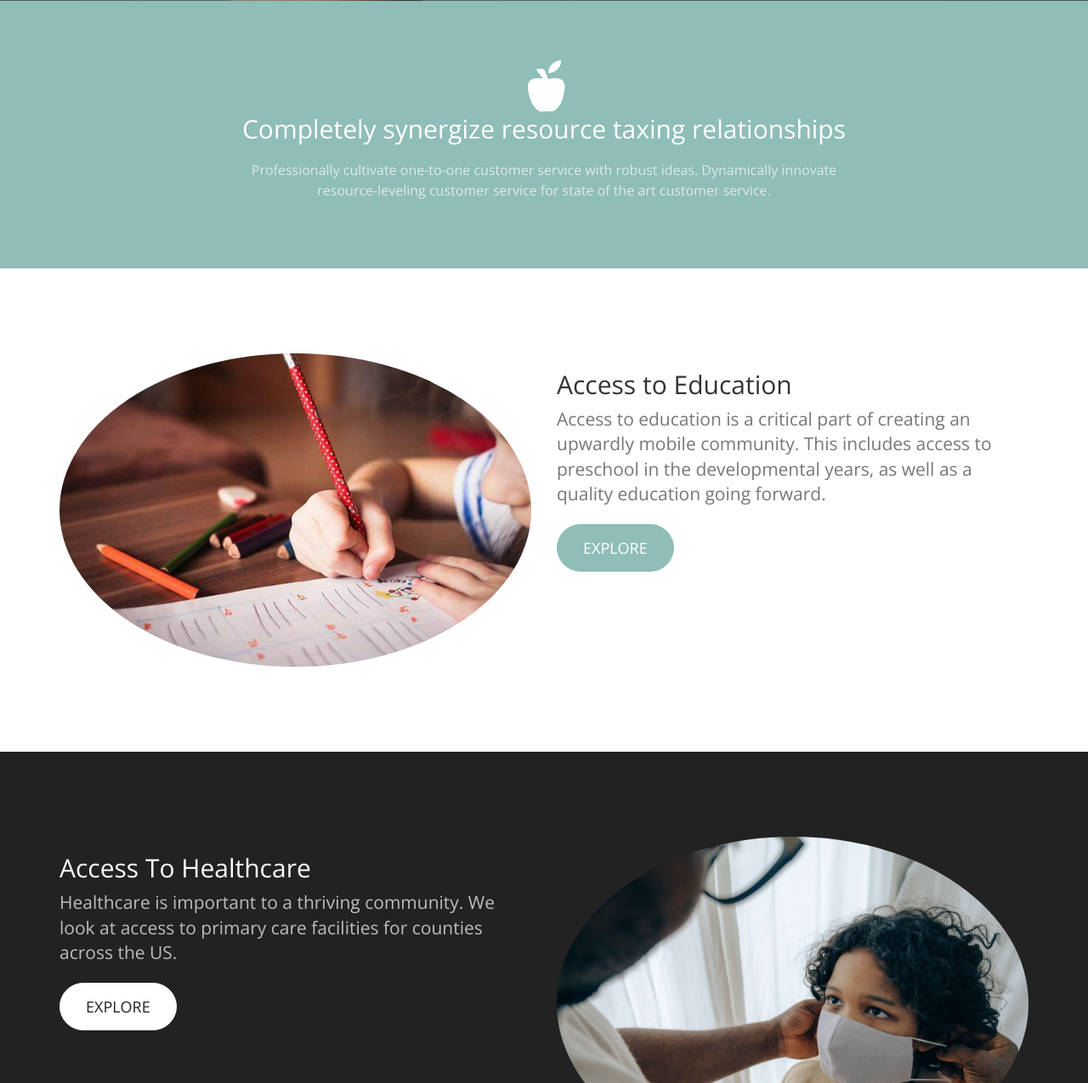
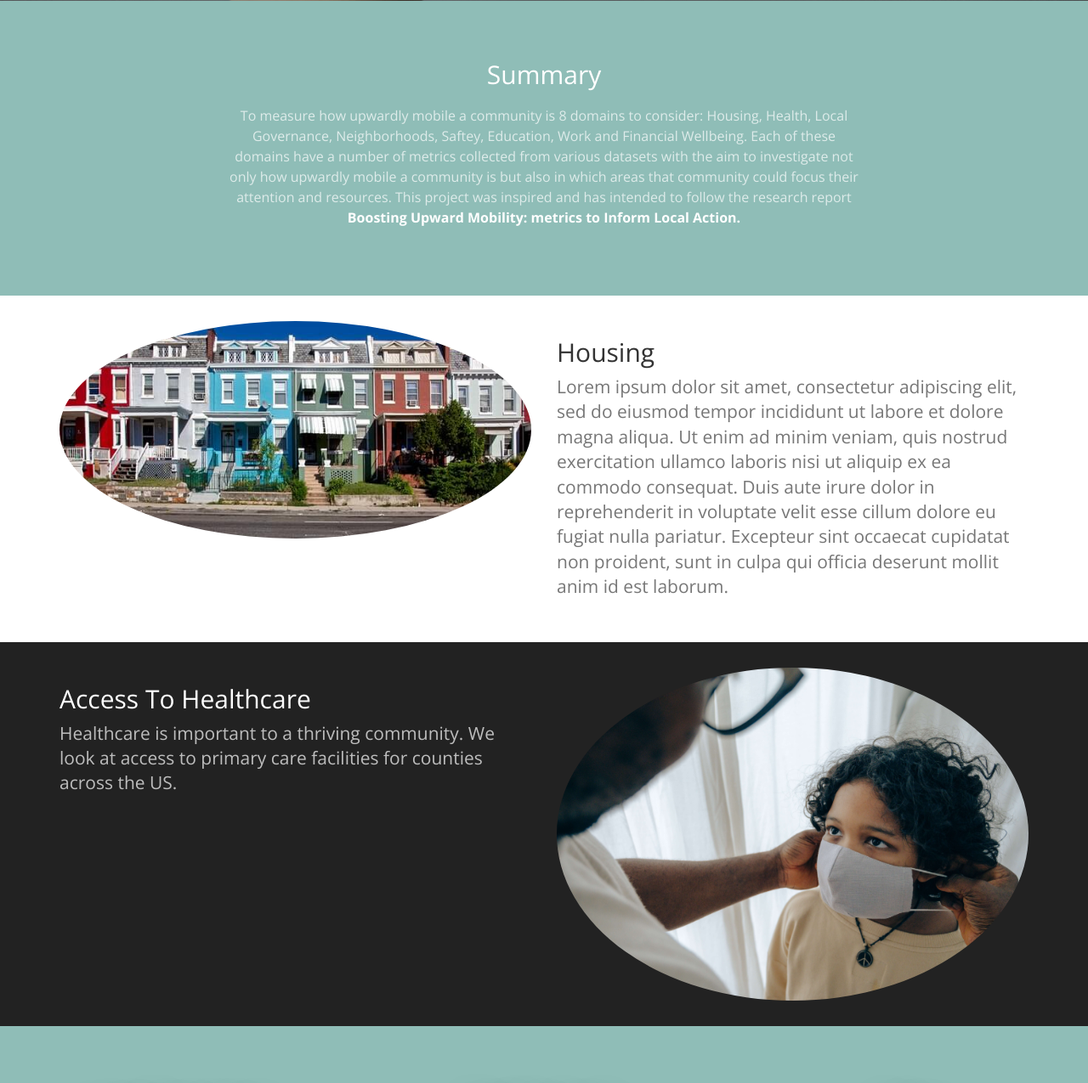
Before and after one commit to RachellCalhoun/us-upward-mobility, a Django app: page / in a window 1280 px wide. Shown: the part 799-2074 px from the top of the page at 85% size. Run offline with Django 4.2, Linux system fonts and the light colour scheme; some libraries are stand-ins or nearby versions.

Commit message:
update template

```diff
--- a/mobility/static/mobility/css/main.css
+++ b/mobility/static/mobility/css/main.css
@@ -89,7 +89,7 @@ header .header-content .header-content-inner p {
 }
 
 .content {
-    padding: 100px 0;
+    padding: 30px 0;
 }
 
 .content-2 {
--- a/mobility/templates/mobility/index.html
+++ b/mobility/templates/mobility/index.html
@@ -17,7 +17,9 @@ header {
     -o-background-size: cover;
     background-color: rgba(0, 0, 0, 0.37);
 }
-
+.content {
+    padding:5px;
+}
 </style>
 <link href="{% static 'mobility/css/main.css' %}" rel="stylesheet">
 {% endblock extra_style %}
@@ -38,9 +40,15 @@ header {
         <div class="container">
             <div class="row">
                 <div class="col-lg-8 col-lg-offset-2">
-                	<span class="glyphicon glyphicon-apple" style="font-size: 60px"></span>
-                    <h2 class="section-heading">Completely synergize resource taxing relationships</h2>
-                    <p class="text-light">Professionally cultivate one-to-one customer service with robust ideas. Dynamically innovate resource-leveling customer service for state of the art customer service.</p>
+                    <h2 class="section-heading">Summary</h2>
+                    <p class="text-light">To measure how upwardly mobile a community is 8 domains to consider:
+                        Housing, Health, Local Governance, Neighborhoods, Saftey, Education, Work and Financial Wellbeing.
+                        Each of these domains have a number of metrics collected from various datasets with the aim to investigate
+                        not only how upwardly mobile a community is but also in which areas that community could focus their attention and resources.
+                        This project was inspired and has intended to follow the research report
+                        <a style="color:white;font-weight:bold;" href="https://www.urban.org/research/publication/boosting-upward-mobility-metrics-inform-local-action">Boosting Upward Mobility: metrics
+                        to Inform Local Action.</a>
+                    </p>
                 </div>
             </div>
         </div>
@@ -51,14 +59,15 @@ header {
         <div class="container">
             <div class="row">
                 <div class="col-sm-6">
-                    <img class="img-responsive img-circle center-block" src="{% static 'mobility/education.jpg' %}" alt="">
+                    <img class="img-responsive img-circle center-block" src="{% static 'mobility/housing.jpg' %}" alt="">
                 </div>
                 <div class="col-sm-6">
-                	<h2 class="section-header">Access to Education</h2>
+                	<h2 class="section-header">Housing</h2>
                 	<p class="lead text-muted">
-                        Access to education is a critical part of creating an upwardly mobile community. This includes access to preschool in the developmental years,
-                    as well as a quality education going forward. </p>
-                	<a href="#" class="btn btn-primary btn-lg">Explore</a>
+                        Lorem ipsum dolor sit amet, consectetur adipiscing elit, sed do eiusmod tempor incididunt ut labore et dolore magna aliqua.
+                        Ut enim ad minim veniam, quis nostrud exercitation ullamco laboris nisi ut aliquip ex ea commodo consequat.
+                        Duis aute irure dolor in reprehenderit in voluptate velit esse cillum dolore eu fugiat nulla pariatur.
+                        Excepteur sint occaecat cupidatat non proident, sunt in culpa qui officia deserunt mollit anim id est laborum. </p>
                 </div>
 
             </div>
@@ -73,7 +82,6 @@ header {
                 	<h2 class="section-header">Access To Healthcare</h2>
                 	<p class="lead text-light">
                         Healthcare is important to a thriving community. We look at access to primary care facilities for counties across the US. </p>
-                	<a href="#" class="btn btn-default btn-lg">Explore</a>
                 </div>
                 <div class="col-sm-6">
                     <img class="img-responsive img-circle center-block" src="{% static 'mobility/healthcare.jpg' %}" alt="">
@@ -84,40 +92,81 @@ header {
     </section>
 
     <!-- Promos -->
-	<!-- <div class="container-fluid">
-        <div class="row promo">
-        	<a href="#">
-				<div class="col-md-4 promo-item item-1">
+	<div class=" intro container-fluid">
+        <div class="row promo " style="padding-left: 10px;padding-right: 10px;">
+
+				<div class="col-md-4 item-1">
 					<h3>
-						Unleash
+						Local Governance
 					</h3>
+                    <p>Excepteur sint occaecat cupidatat non proident,
+                        sunt in culpa qui officia deserunt mollit anim id est laborum.</p>
 				</div>
-            </a>
-            <a href="#">
-				<div class="col-md-4 promo-item item-2">
+
+
+				<div class="col-md-4 item-2">
 					<h3>
-						Synergize
+						Neighborhoods
 					</h3>
+                    <p>Excepteur sint occaecat cupidatat non proident,
+                        sunt in culpa qui officia deserunt mollit anim id est laborum.</p>
 				</div>
-            </a>
 
-			<a href="#">
-				<div class="col-md-4 promo-item item-3">
+
+
+				<div class="col-md-4 item-3">
 					<h3>
-						Procrastinate
+						Saftey
 					</h3>
+                    <p>Excepteur sint occaecat cupidatat non proident,
+                        sunt in culpa qui officia deserunt mollit anim id est laborum.</p>
 				</div>
-            </a>
+
         </div>
-    </div> -->
+    </div>
     <!-- /.container-fluid -->
 
+	<!-- Content 1 -->
+    <section class="content">
+        <div class="container">
+            <div class="row">
+                <div class="col-sm-6">
+                    <img class="img-responsive img-circle center-block" src="{% static 'mobility/education.jpg' %}" alt="">
+                </div>
+                <div class="col-sm-6">
+                	<h2 class="section-header">Access to Education</h2>
+                	<p class="lead text-muted">
+                        Access to education is a critical part of creating an upwardly mobile community. This includes access to preschool in the developmental years,
+                    as well as a quality education going forward. </p>
+                </div>
+
+            </div>
+        </div>
+    </section>
+
+	<!-- Content 2 -->
+     <section class="content content-2">
+        <div class="container">
+            <div class="row">
+                <div class="col-sm-6">
+                	<h2 class="section-header">Work</h2>
+                	<p class="lead text-light">
+                        Duis aute irure dolor in reprehenderit in voluptate velit esse cillum dolore eu fugiat nulla pariatur.
+                        Excepteur sint occaecat cupidatat non proident, sunt in culpa qui officia deserunt mollit anim id est laborum.  </p>
+                </div>
+                <div class="col-sm-6">
+                    <img class="img-responsive img-circle center-block" src="{% static 'mobility/work.jpg' %}" alt="">
+                </div>
+
+            </div>
+        </div>
+    </section>
 	<!-- Content 3 -->
      <section class="content content-3">
         <div class="container">
-			<h2 class="section-header"><span class="glyphicon glyphicon-pushpin text-primary"></span><br> Sanity Check</h2>
-			<p class="lead text-muted">Holisticly predominate extensible testing procedures for reliable supply chains. Dynamically innovate resource-leveling customer service for state of the art customer service.</p>
-                    <a href="#" class="btn btn-primary btn-lg">Check Now</a>
+			<h2 class="section-header">Financial Wellbeing</h2>
+			<p class="lead text-muted"> Excepteur sint occaecat cupidatat non proident,
+                sunt in culpa qui officia deserunt mollit anim id est laborum.</p>
             </div>
         </div>
     </section>
--- a/mobility/views.py
+++ b/mobility/views.py
@@ -50,7 +50,7 @@ def national_view(request):
     counties = json.load(f)
 
     df = pd.read_csv(f"{file_path}counties_merged.csv",
-                    dtype={"fips": str})
+                    dtype={"fips": str})[['FIPS', metric, 'NAME']]
 
     df['FIPS'] = df['FIPS'].astype(int).astype(str).str.zfill(5)
 
@@ -65,15 +65,8 @@ def national_view(request):
                             color_continuous_scale="Viridis",
                             range_color=(low, high),
                             scope="usa",
-                            labels={metric:metric},hover_data=["NAME", metric, "LINK"])
+                            labels={metric:metric},hover_data=["NAME", metric])
 
-    fig2.update_layout(
-        hoverlabel=dict(
-            bgcolor="white",
-            font_size=16,
-            font_family="Rockwell",
-        )
-    )
 
 
     fig2.update_layout(margin={"r":0,"t":0,"l":0,"b":0})
```
Also changed, not shown: mobility/static/mobility/housing.jpg (added), mobility/static/mobility/work.jpg (added). Lines whose indentation alone changed are shown as unchanged.
